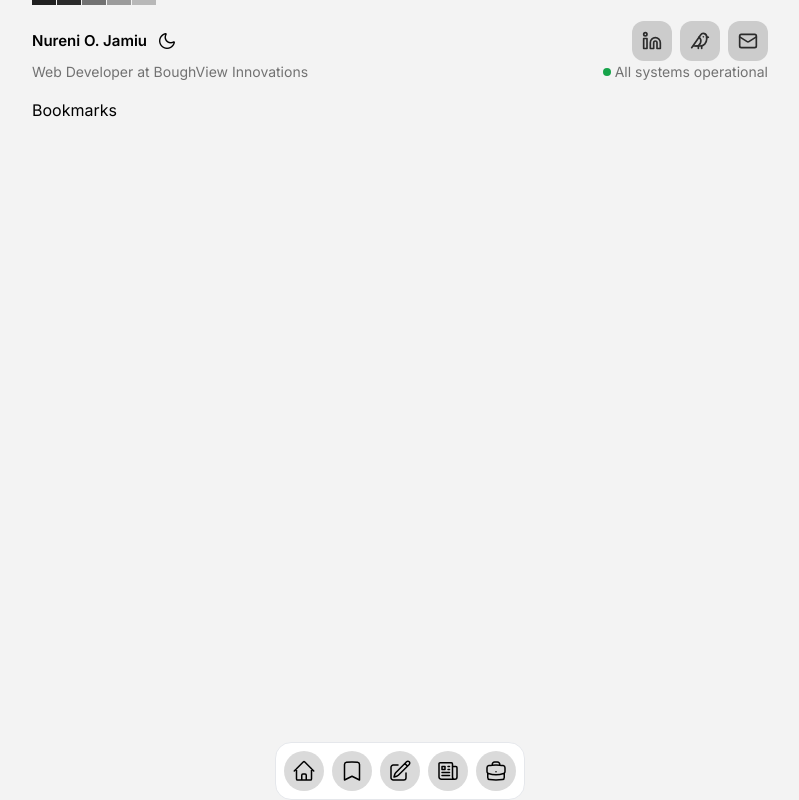
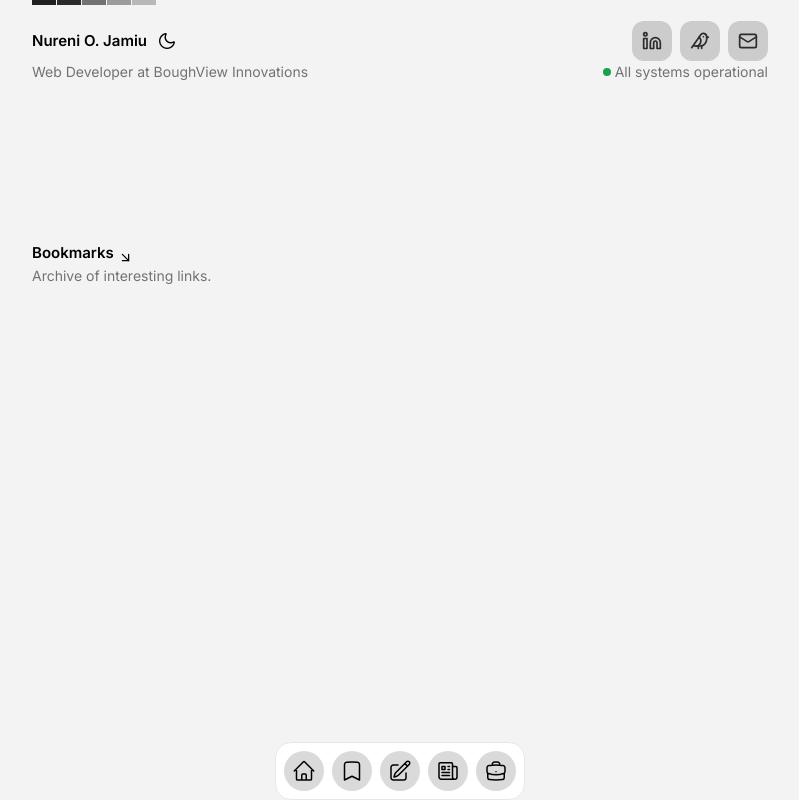
Before and after one commit to NureniJamiu/portfolio-v.3.0, a Next.js app: page /bookmarks in a window 1280 px wide. Shown: the whole page, without its empty margins (240-1039 px from the left). Built offline with nearby package versions, Linux system fonts and the light colour scheme.

Commit message:
add page title

```diff
--- a/src/app/bookmarks/page.jsx
+++ b/src/app/bookmarks/page.jsx
@@ -1,7 +1,15 @@
+import PageTitle from "@/components/custom/PageTitle";
 import React from "react";
 
 const Page = () => {
-  return <div>Bookmarks</div>;
+  return (
+    <div>
+      <PageTitle
+        title="Bookmarks"
+        description="Archive of interesting links."
+      />
+    </div>
+  );
 };
 
 export default Page;
```
